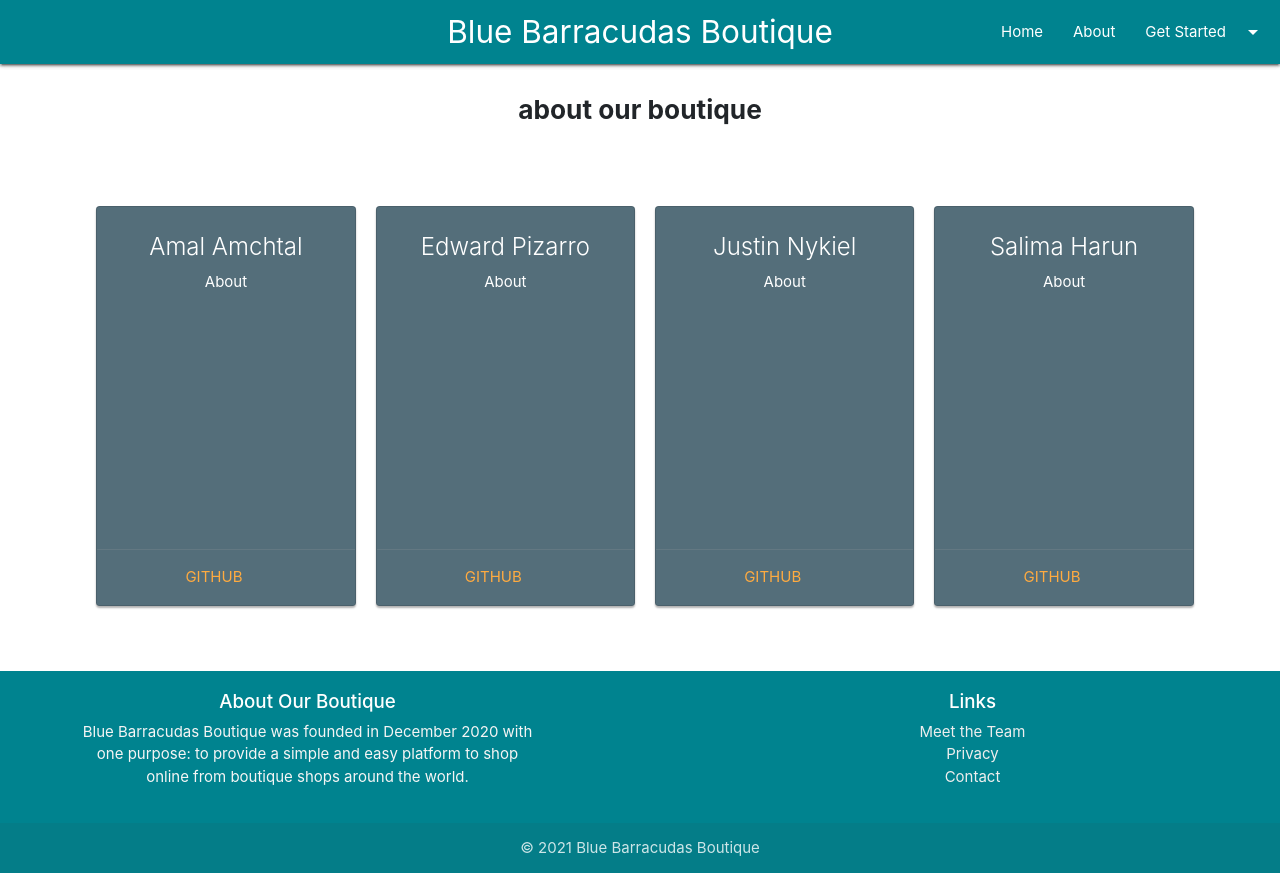
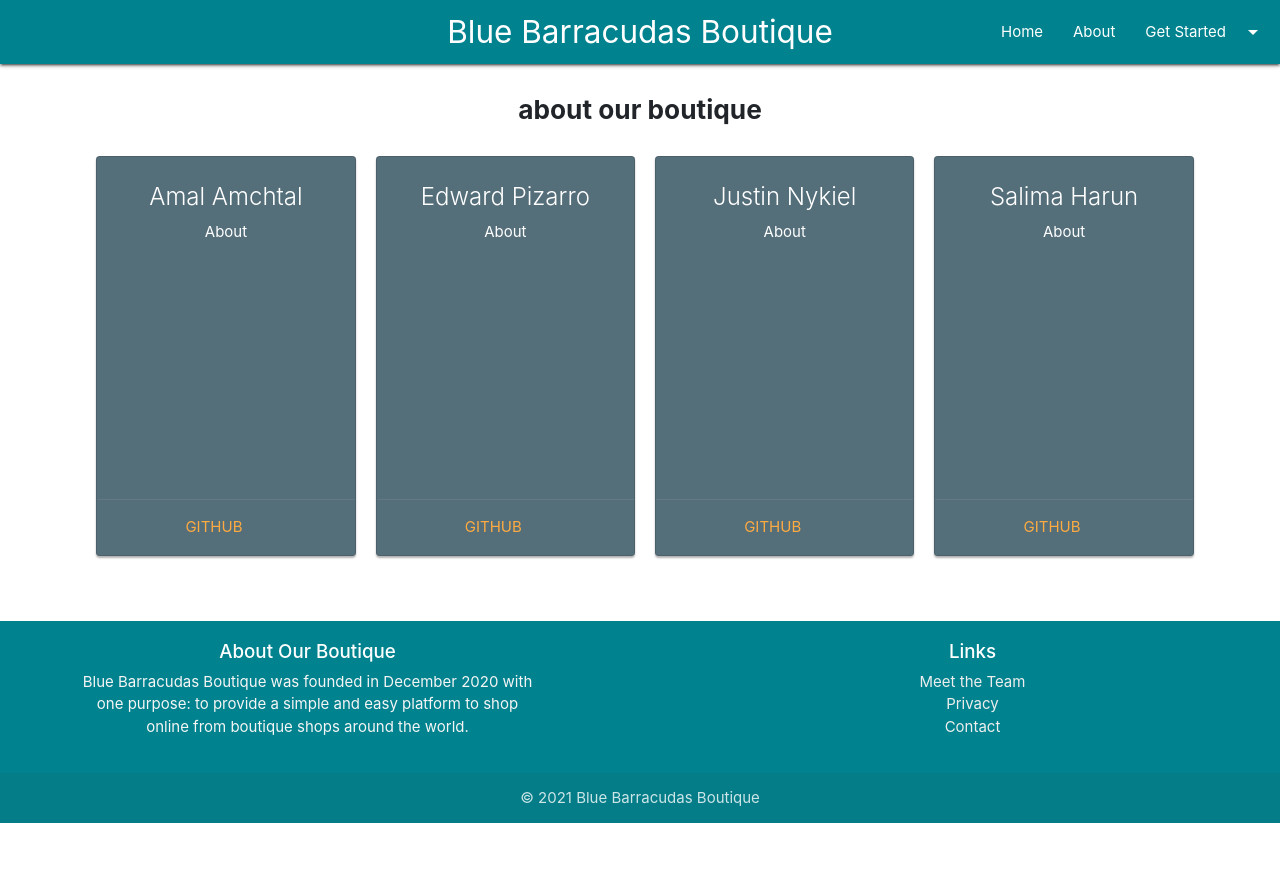
Before and after one commit to SFX818/Team-3-frontend, a React (Create React App) app: page /about in a window 1280 px wide. After the commit the page ends 823 px from the top, so only its background shows below. Built offline with nearby package versions, Linux system fonts and the light colour scheme.

Commit message:
working search bar

```diff
--- a/src/components/About.js
+++ b/src/components/About.js
@@ -16,7 +16,7 @@ const About = () => {
 
                 <div className="row col s12">
 
-                    <div className="col s4 card medium blue-grey darken-1">
+                    <div className="col s4 card medium blue-grey darken-1 about-card">
                         <div className="card-content white-text">
                         <span className="card-title">Amal Amchtal</span>
                         <p>About</p>
@@ -26,7 +26,7 @@ const About = () => {
                         </div>
                     </div>
 
-                    <div className="col s4 card medium blue-grey darken-1">
+                    <div className="col s4 card medium blue-grey darken-1 about-card">
                         <div className="card-content white-text">
                         <span className="card-title">Edward Pizarro</span>
                         <p>About</p>
@@ -36,7 +36,7 @@ const About = () => {
                         </div>
                     </div>
 
-                <div className="col s4 card medium blue-grey darken-1">
+                <div className="col s4 card medium blue-grey darken-1 about-card">
                     <div className="card-content white-text">
                     <span className="card-title">Justin Nykiel</span>
                     <p>About</p>
@@ -46,7 +46,7 @@ const About = () => {
                     </div>
                 </div>
 
-                <div className="col s4 card medium blue-grey darken-1">
+                <div className="col s4 card medium blue-grey darken-1 about-card">
                     <div className="card-content white-text">
                     <span className="card-title">Salima Harun</span>
                     <p>About</p>
--- a/src/components/Home.js
+++ b/src/components/Home.js
@@ -1,10 +1,15 @@
 //CSS import
 import Product from './Product'
 import React, {useEffect, useState} from 'react'
+import ReactDOM from "react-dom";
 import axios from 'axios'
 const Home = () => {
-  const[products, setProducts] = useState([])
 
+  const [products, setProducts] = useState([])
+  const [searchTerm, setSearchTerm] = useState("")
+  const [searchResults, setSearchResults] = useState([])
+
+  // useEffect to get all products and setProducts as the response
   useEffect(()=>{
     axios
         .get('http://localhost:8080/api/products')
@@ -12,6 +17,22 @@ const Home = () => {
             setProducts(response.data)
         })
   }, [])
+
+  // useEffect to get all products and setProducts as the response - based on search
+  useEffect(()=>{
+    axios
+        .get('http://localhost:8080/api/products')
+        .then((response) => {
+            setProducts(response.data)
+        }).then(()=>{
+          setSearchResults(products.filter(product=>
+            product.name.toString().toLowerCase().includes(searchTerm.toString().toLowerCase())))
+        })
+  }, [searchTerm])
+
+  const handleChange = event => {
+    setSearchTerm(event.target.value)
+  }
 
   return (
     <>
@@ -23,20 +44,45 @@ const Home = () => {
 
     <img src="https://blog.campussonar.com/hubfs/CampusSonar_April2018/Images/footer-bg-waves.png" className="img-divider" height="30" />
 
-    {/* <form>
-      <div className="input-field">
-        <input id="search" type="search" required />
-          <label className="label-icon" for="search"><i className="material-icons">search</i></label>
-          <i className="material-icons">close</i>
+    {/* search bar - materialize */}
+    {/* <nav>
+      <div className="nav-wrapper">
+      <form>
+        <div className="input-field">
+          <input id="search" type="search" required />
+            <label className="label-icon" for="search"><i className="material-icons">search</i></label>
+            <i className="material-icons">close</i>
+        </div>
+      </form>
       </div>
-    </form> */}
+    </nav> */}
 
-    <h3><strong>shop recently posted products</strong></h3>
+    {/* search bar  */}
+    <div className="input-field">
+      <input
+        type="text"
+        placeholder="Search"
+        value={searchTerm}
+        onChange={handleChange}
+      />
+    </div>
+
+    <h3><strong>product search</strong></h3>
+
+    <div className="row">
+      {searchResults.map(each => {
+        // <li>{each.name}</li>
+        return <Product name={each.name} price={each.price} description={each.description} seller={each.userSelling} image={each.image} id={each._id}/>
+      })}
+    </div>
+
+
+    {/* <h3><strong>shop recently posted products</strong></h3>
     <div className="row">
       {products.map(each => {
         return <Product name={each.name} price={each.price} description={each.description} seller={each.userSelling} image={each.image} id={each._id}/>
       })}
-    </div>
+    </div> */}
 
     </>
   );
--- a/src/css/App.css
+++ b/src/css/App.css
@@ -9,7 +9,7 @@ label {
 .card {
   background-color: #f7f7f7;
   padding: 20px 20px 0px;
-  margin: 0 20px 25px 20px;
+  margin: 0 auto 25px;
   margin-top: 50px;
   -moz-border-radius: 2px;
   -webkit-border-radius: 2px;
@@ -50,3 +50,11 @@ img {
 .profile-container {
   margin: 50px 0 10px 0;
 }
+
+.about-card {
+  margin: 0 20px 25px 20px;
+}
+
+h3 {
+  margin: 25px 0 0 0;
+}
```
